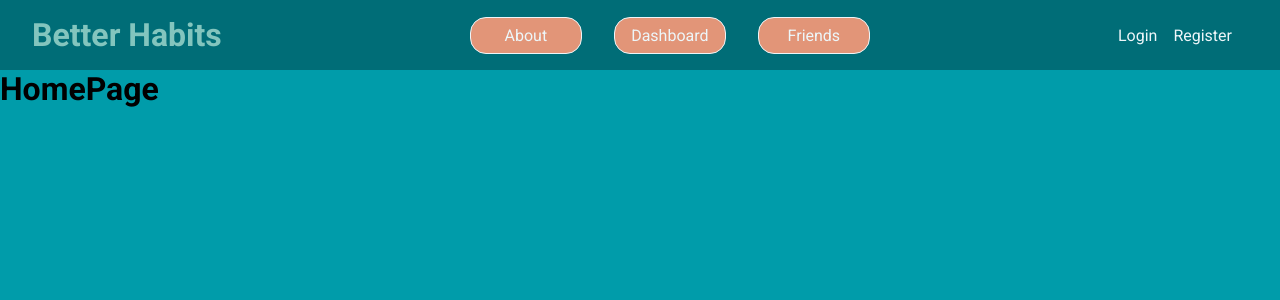
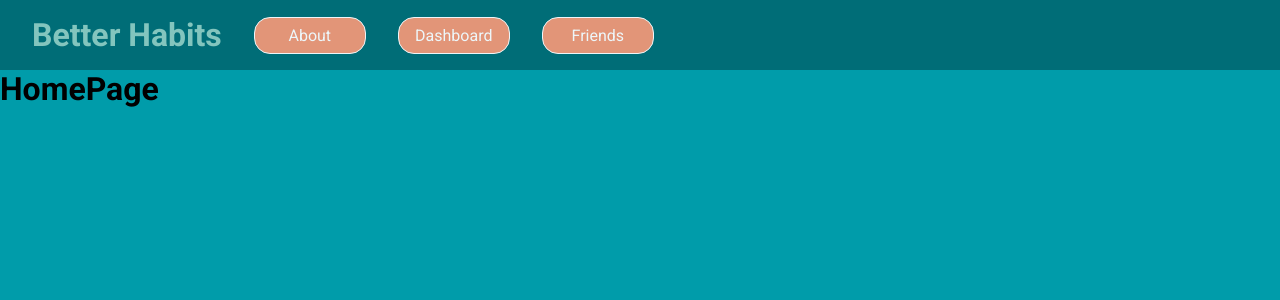
Before and after one commit to octopi-lab/better-habits, a React app: page / in a window 1280 px wide. Shown: the top 300 px of the page. Built offline with nearby package versions, Linux system fonts and the light colour scheme.

Commit message:
removed login and signup elements from nav

```diff
--- a/client/components/Navbar.jsx
+++ b/client/components/Navbar.jsx
@@ -13,10 +13,10 @@ class Navbar extends Component {
 					<li><Link to="/friends">Friends</Link></li>
 				</ul>
 			</nav>
-			<div className="reg-buttons">
+			{/* <div className="reg-buttons">
 				<p><Link to="/login">Login</Link></p>
 				<p><Link to="/signup">Register</Link></p>
-			</div>
+			</div> */}
 		</header>
 		)
 	}
--- a/client/stylesheets/_navbar.scss
+++ b/client/stylesheets/_navbar.scss
@@ -2,7 +2,7 @@
 	background-color: $darkgreen;
 	color: $white;
 	display: flex;
-	justify-content: space-between;
+	justify-content: left;
 	align-items: center;
 	padding: 1rem 2rem;
 	a{
```
